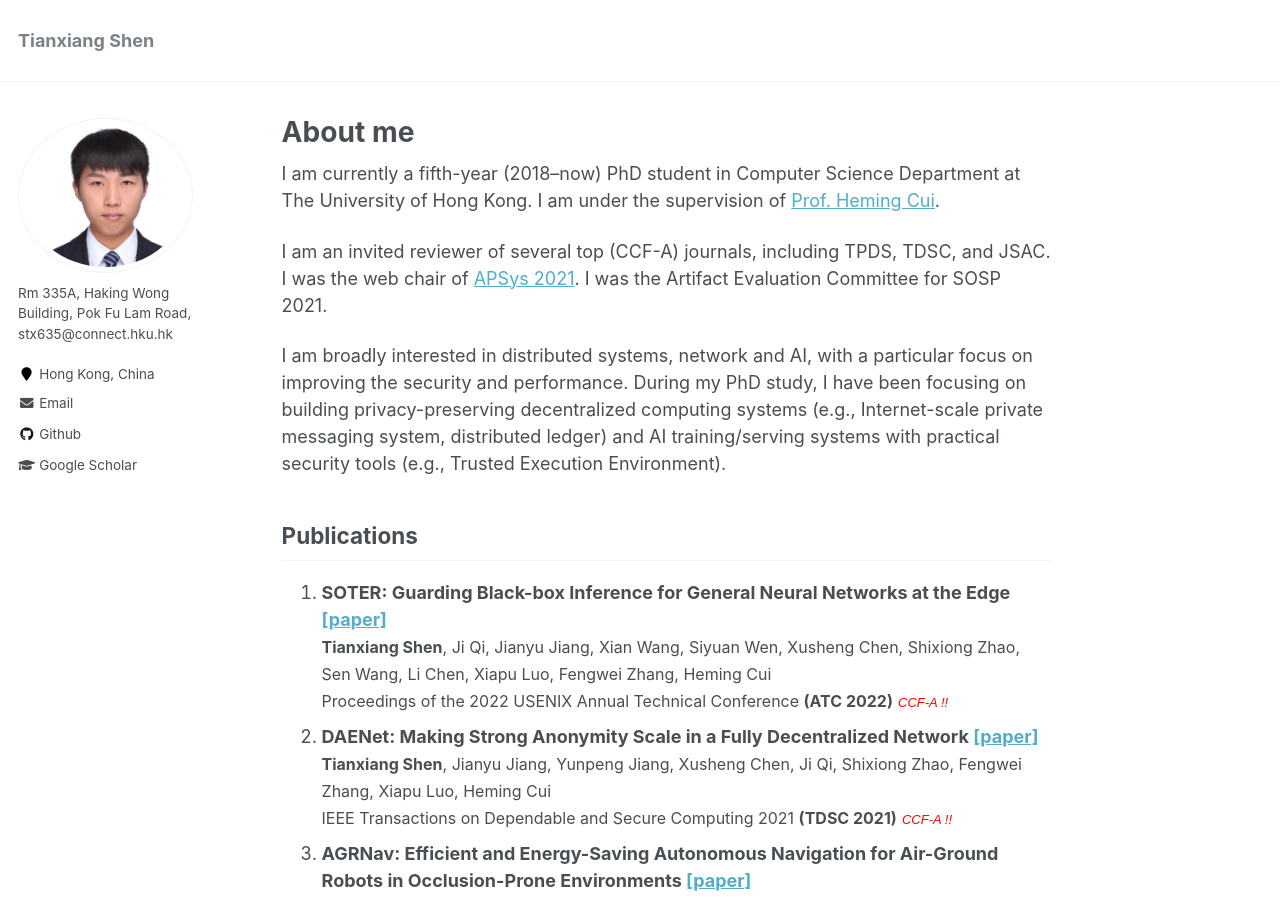
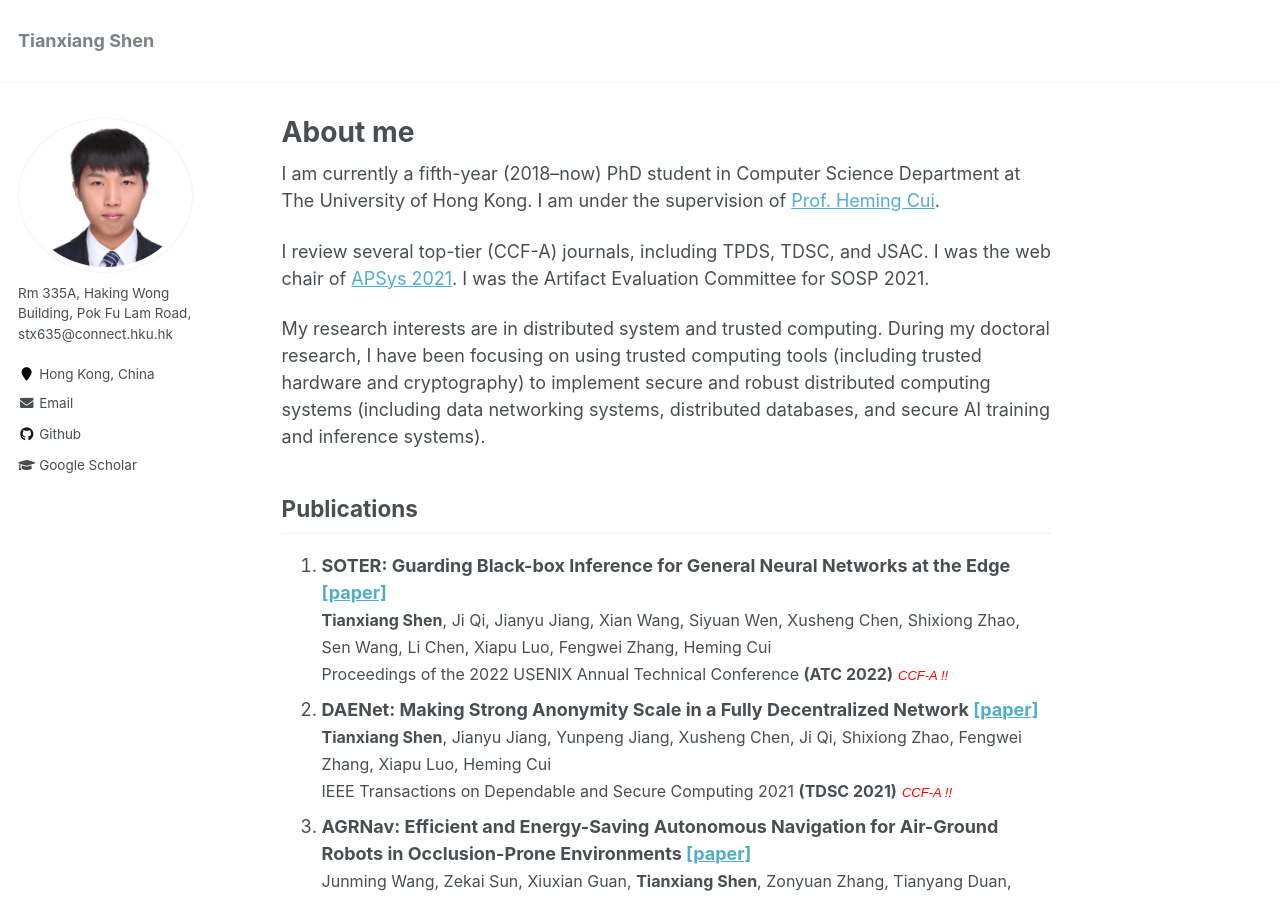
Before and after one commit to tianxiang999/tianxiang999.github.io, a Jekyll site: the page built from _pages/about.md, in a window 1280 px wide and 900 px high. Built offline with Jekyll 4.4.1, drawn with Linux system fonts in a browser that asks for light colours; comment, search, counter and statistics services are not loaded; some of the changed text lies outside the part shown.

Commit message:
Update about.md

```diff
--- a/_pages/about.md
+++ b/_pages/about.md
@@ -10,17 +10,14 @@ redirect_from:
 I am currently a fifth-year (2018--now) PhD student in Computer Science
 Department at The University of Hong Kong. I am under the supervision of [Prof. Heming Cui](https://i.cs.hku.hk/~heming/).
 
-I am an invited reviewer of several top (CCF-A) journals, including TPDS, TDSC,
+I review several top-tier (CCF-A) journals, including TPDS, TDSC,
 and JSAC. I was the web chair of [APSys 2021](https://i.cs.hku.hk/apsys2021/index.html). I was the Artifact Evaluation
 Committee for SOSP 2021.
 
-I am broadly interested in distributed systems, network and AI, with a
-particular focus on improving the security and performance. During my PhD study,
-I have been focusing on building privacy-preserving decentralized
-computing systems (e.g., Internet-scale
-private messaging system, distributed ledger) and AI training/serving systems
-with practical security tools (e.g., Trusted Execution Environment).
 
+My research interests are in distributed system and trusted computing. During my doctoral research, I have
+been focusing on using trusted computing tools (including trusted hardware and cryptography) to implement secure and robust distributed
+computing systems (including data networking systems, distributed databases, and secure AI training and inference systems).
 
 
 
@@ -88,9 +85,16 @@ Publications
    Fengwei Zhang<br>In The 15th ACM ASIA Conference on Computer and Communications
    Security <strong>(ASIA CCS 2020)</strong> </font>
 
-10. <strong>UPA: An Automated, Accurate and Efficient Differentially Private Big-data Mining System [[paper]](https://i.cs.hku.hk/~heming/papers/dsn20-upa.pdf)</strong>
+10. <strong>Uranus: Simple, efficient sgx programming and its applications [[paper]](https://i.cs.hku.hk/~heming/papers/asiaccs20-uranus.pdf)</strong>
+<br>
+<font size="3">Jianyu Jiang, Xusheng Chen, TszOn Li, Cheng Wang,
+<strong>Tianxiang Shen</strong>, Shixiong Zhao, Heming Cui, Cho-Li Wang,
+Fengwei Zhang<br>In The 15th ACM ASIA Conference on Computer and Communications
+Security <strong>(ASIA CCS 2020)</strong> </font>
+
+<!-- 10. <strong>UPA: An Automated, Accurate and Efficient Differentially Private Big-data Mining System [[paper]](https://i.cs.hku.hk/~heming/papers/dsn20-upa.pdf)</strong>
   <br>
-   <font size="3">Tsz On Li, Jianyu Jiang, Ji Qi, Chi Chiu So, Jiacheng Ma, Xusheng Chen, <strong>Tianxiang Shen</strong>, Heming Cui, Yuexuan Wang, Peng Wang<br>In The Proceedings of the 50th IEEE/IFIP International Conference on Dependable Systems and Networks <strong>(DSN 2020)</strong> </font><font size="2" face="arial" color="red"><i>CCF-B</i></font>
+   <font size="3">Tsz On Li, Jianyu Jiang, Ji Qi, Chi Chiu So, Jiacheng Ma, Xusheng Chen, <strong>Tianxiang Shen</strong>, Heming Cui, Yuexuan Wang, Peng Wang<br>In The Proceedings of the 50th IEEE/IFIP International Conference on Dependable Systems and Networks <strong>(DSN 2020)</strong> </font><font size="2" face="arial" color="red"><i>CCF-B</i></font> -->
 
 
 Invited Academic Talks
```
